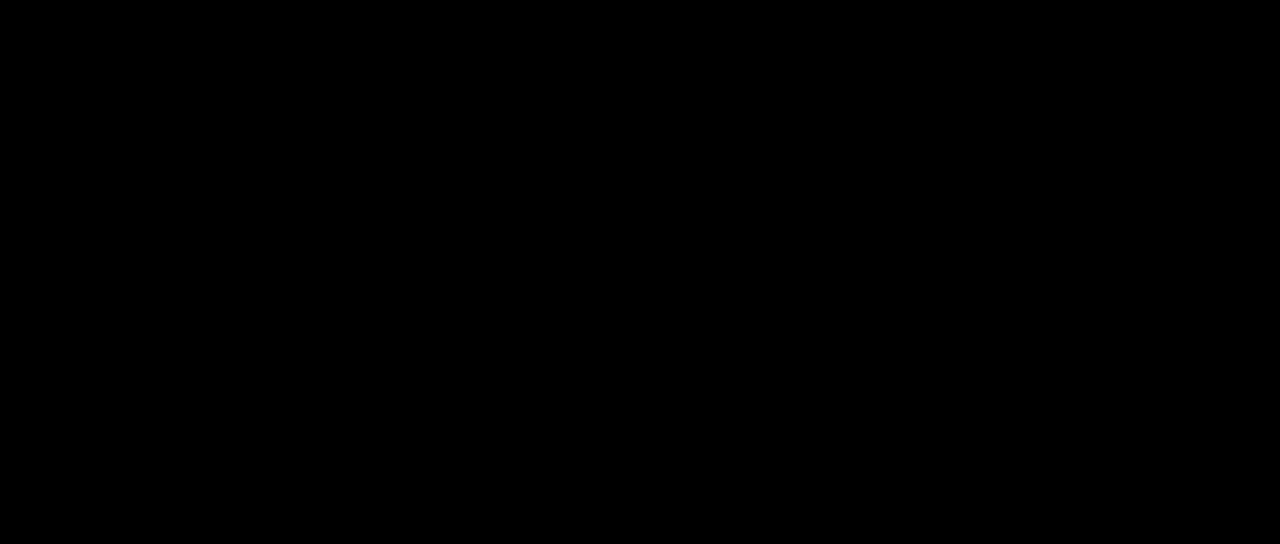
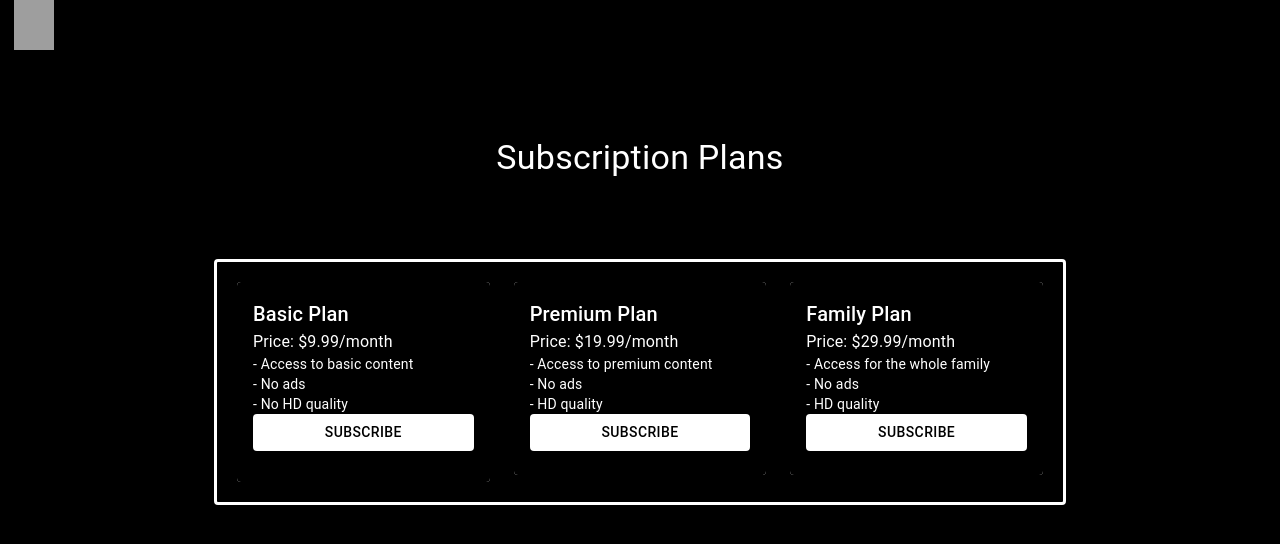
Before and after one commit to ShanuFarhan/SonyLiv-clone, a React (Vite) app: page /subscription in a window 1280 px wide. Before the commit this address had no page. Shown: the top 544 px of the page. Built offline with nearby package versions, Linux system fonts and the light colour scheme; grey boxes are pictures that could not be loaded.

Commit message:
Almost Done

```diff
--- a/src/App.jsx
+++ b/src/App.jsx
@@ -14,6 +14,8 @@ import WatchlistPage from './Components/WatchlistPage/WatchlistPage';
 import MoviesSection from './Pages/MoviesSection';
 import TvShows from './Pages/Tvshows';
 import Webseries from './Pages/Webseries';
+import UserProfile from './Pages/UserProfile';
+import SubscriptionPage from './Pages/SubscriptionPage';
 
 
 function App() {
@@ -32,8 +34,9 @@ function App() {
             <Route path='/watchlist' element={[<Navbar/>,<WatchlistPage content={content} setContent={setContent}/>]}/>
             <Route path='/movies' element={[<Navbar/> ,<MoviesSection content={content} setContent={setContent}/>]}/>
             <Route path='/tvshows' element={[<Navbar/> ,<TvShows content={content} setContent={setContent}/>]}/>
-            {/* <Route path='/webseries' element={[<Navbar/> ,<WebSeries/>]}/> */}
             <Route path='/webseries' element={[<Navbar/>,<Webseries content={content} setContent={setContent}/>]}/>
+            <Route path='/profile' element={[<Navbar/>,<UserProfile/>]}/>
+            <Route path='/subscription' element={<SubscriptionPage/>}/>
           </Routes>
 
     </div>
--- a/src/Components/Login/Login.jsx
+++ b/src/Components/Login/Login.jsx
@@ -26,9 +26,13 @@ const Login = () => {
             },
           });
           const token = response.data.token;
+          const name=response.data.data.name;
+          const email=response.data.data.email;
 
-          // Store the token in local storage
+          // Store the token
           localStorage.setItem('authToken', token);
+          localStorage.setItem('authName', name);
+          localStorage.setItem('authEmail', email);
           navigate("/home")
           console.log('Login success:', response.data);
           // Handle successful login
--- a/src/Components/Navbar/Navbar.jsx
+++ b/src/Components/Navbar/Navbar.jsx
@@ -21,7 +21,8 @@ const Navbar = () => {
       <Toolbar className='navbar'>
         <img  src="https://images.slivcdn.com/UI_icons/sonyliv_new_revised_header_logo.png?h=246&w=246&t=c_fill&q=low&fr=webp" alt="" />
       <Stack>
-      <Button className='subbtn' size="small" variant="contained">Subscribe</Button>
+      <NavLink to="/subscription" style={{ color:'white', textDecoration: 'none'}}>
+      <Button className='subbtn' size="small" variant="contained">Subscribe</Button></NavLink>
       </Stack>
       <div style={{ margin:20 }} />
         <Stack  spacing={{ xs: 1, sm: 2 }} direction="row" useFlexGap flexWrap="wrap" >
@@ -90,8 +91,8 @@ const Navbar = () => {
             onClose={handleProfileMenuClose}
           >
             {/* Profile menu items */}
-            <MenuItem onClick={handleProfileMenuClose}>Profile</MenuItem>
-            <NavLink to="/watchlist"  style={{ color:'black', textDecoration: 'none'}} ><MenuItem onClick={handleProfileMenuClose}>Watchlist</MenuItem></NavLink>
+            <NavLink to="/profile"  style={{ color:'black', textDecoration: 'none'}} ><MenuItem onClick={handleProfileMenuClose}>Profile</MenuItem></NavLink>
+              <NavLink to="/watchlist"  style={{ color:'black', textDecoration: 'none'}} ><MenuItem onClick={handleProfileMenuClose}>Watchlist</MenuItem></NavLink>
             <MenuItem onClick={handleProfileMenuClose}>Favorites</MenuItem>
             <MenuItem onClick={handleProfileMenuClose}>History</MenuItem>
           </Menu>
--- /dev/null
+++ b/src/Pages/SubscriptionPage.jsx
@@ -0,0 +1,83 @@
+// SubscriptionPage.js
+
+import React from 'react';
+import {
+  Container,
+  Paper,
+  Typography,
+  Grid,
+  Button,
+  Card,
+  CardContent,
+} from '@mui/material';
+
+const SubscriptionPage = () => {
+  return (
+    <Container maxWidth="md">
+        <img style={{width:40,height:50,marginLeft:-200}} src="https://images.slivcdn.com/UI_icons/sonyliv_new_revised_header_logo.png?h=246&w=246&t=c_fill&q=low&fr=webp" alt="" />
+        <Typography style={{color:'white',margin:80}} variant="h4" align="center" gutterBottom>
+          Subscription Plans
+        </Typography>
+      <Paper elevation={3} style={{backgroundColor:'black',border:'solid white', padding: '20px', marginTop: '50px' }}>
+
+        <Grid container spacing={3} justifyContent="center">
+          {/* Subscription Plan 1 */}
+          <Grid item xs={12} sm={6} md={4}>
+            <Card>
+              <CardContent style={{backgroundColor:'black',color:'white',height:200}}>
+                <Typography variant="h6">Basic Plan</Typography>
+                <Typography variant="body1">Price: $9.99/month</Typography>
+                <Typography variant="body2">
+                  - Access to basic content
+                  <br />- No ads
+                  <br />- No HD quality
+                </Typography>
+                <Button style={{backgroundColor:'white',color:'black'}} variant="contained" color="primary" fullWidth>
+                  Subscribe
+                </Button>
+              </CardContent>
+            </Card>
+          </Grid>
+
+          {/* Subscription Plan 2 */}
+          <Grid item xs={12} sm={6} md={4}>
+            <Card>
+              <CardContent style={{backgroundColor:'black',color:'white'}}>
+                <Typography variant="h6">Premium Plan</Typography>
+                <Typography variant="body1">Price: $19.99/month</Typography>
+                <Typography variant="body2">
+                  - Access to premium content
+                  <br />- No ads
+                  <br />- HD quality
+                </Typography>
+                <Button style={{backgroundColor:'white',color:'black'}} variant="contained" color="primary" fullWidth>
+                  Subscribe
+                </Button>
+              </CardContent>
+            </Card>
+          </Grid>
+
+          {/* Subscription Plan 3 */}
+          <Grid item xs={12} sm={6} md={4}>
+            <Card>
+              <CardContent style={{backgroundColor:'black',color:'white'}}>
+                <Typography variant="h6">Family Plan</Typography>
+                <Typography variant="body1">Price: $29.99/month</Typography>
+                <Typography variant="body2">
+                  - Access for the whole family
+                  <br />- No ads
+                  <br />- HD quality
+                </Typography>
+                <Button style={{backgroundColor:'white',color:'black'}} variant="contained" color="primary" fullWidth>
+                  Subscribe
+                </Button>
+              </CardContent>
+            </Card>
+          </Grid>
+        </Grid>
+      </Paper>
+    </Container>
+  );
+};
+
+export default SubscriptionPage;
--- /dev/null
+++ b/src/Pages/UserProfile.jsx
@@ -0,0 +1,87 @@
+// UserProfile.js
+
+import React, { useState, useEffect } from 'react';
+import axios from 'axios';
+import { PROJECT_ID } from '../api';
+import { Grid, Typography, Button, Avatar, Paper, Card } from '@mui/material'; // Import Material-UI components
+import { useNavigate } from 'react-router-dom';
+
+const UserProfile = () => {
+    const navigate=useNavigate()
+    const token=localStorage.getItem('authToken')
+  const [userProfile, setUserProfile] = useState({
+    name: '',
+    email: '',
+    profileImage: '', // You may initialize it with the user's profile image URL
+    // Add other relevant user data fields here
+  });
+
+//   useEffect(() => {
+//     // Fetch the user's profile data
+//     axios
+//       .patch('https://academics.newtonschool.co/api/v1/user/updateProfileImage', {
+//         headers: {
+//           Authorization: `Bearer ${token}`,
+//           projectId: PROJECT_ID,
+//         },
+//       })
+//       .then((response) => {
+//         const { name, email, profileImage } = response.data.data.user;
+//         console.log(response.data.data.user);
+//         setUserProfile({
+//           name,
+//           email,
+//           profileImage,
+//           // Set other user data fields as needed
+//         });
+//       })
+
+//       .catch((error) => {
+//         console.error(error);
+//         if (error.response) {
+//             console.log('Response status:', error.response.status);
+//             console.log('Error data:', error.response.data);
+//           }
+//       });
+
+//   }, []);
+const handleSignout=(e)=>{
+    e.preventDefault()
+    navigate('/')
+}
+
+  // Add functions to handle profile picture uploads, editing profile data, etc.
+  const name=localStorage.getItem('authName')
+  const email=localStorage.getItem('authEmail')
+
+
+  return (
+    <Grid container justifyContent="center" alignItems="center" style={{ height: '100vh' }}>
+    {/* Center-align content */}
+    <Grid item xs={12} md={6} lg={4} style={{marginTop:-200}}>
+        <Typography marginLeft="165px" marginBottom="30px" variant='h5' justifyContent="center" alignItems="center" style={{color:'white',mt:0}}>My Account</Typography>
+      {/* <Paper  elevation={3} style={{ padding: '20px', textAlign: 'center'}}> */}
+      <Card  style={{borderRadius:15,marginLeft:60,backgroundColor:'grey',opacity:0.5,width:'70%', padding: '20px', textAlign: 'center'}}>
+        <Avatar  src={userProfile.profileImage} alt="Profile" sx={{ width: 100, height: 100, mx: 'auto' }} />
+        <Typography style={{color:'white'}} variant="h5" gutterBottom>
+          {name}
+        </Typography>
+        <Typography style={{color:'white'}} variant="body1" color="textSecondary" gutterBottom>
+          {email}
+        </Typography>
+        {/* Display other user data fields here */}
+        <Button style={{color:'white'}}>
+          Edit Profile
+        </Button>
+
+        </Card>
+      {/* </Paper> */}
+       <Button onClick={handleSignout} style={{color:'white',justifyContent:'center',margin:'40px 0 0 180px'}}>
+          Sign out
+        </Button>
+    </Grid>
+  </Grid>
+  );
+};
+
+export default UserProfile;
```
